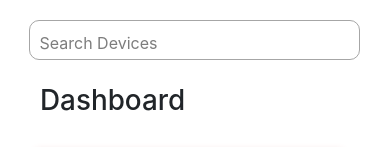
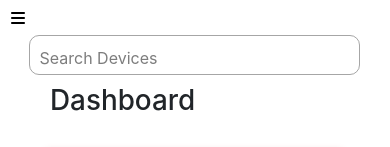
Before and after one commit to Rupam-B/Inventory-mgmt-ippsi-rct, a React (Create React App) app: page /home in a window 390 px wide. Shown: the top 147 px of the page. Built offline with nearby package versions, Linux system fonts and the light colour scheme; no server answers; some icons are missing.

Commit message:
Sidebar css updated

```diff
--- a/src/Components/css/HomePage.css
+++ b/src/Components/css/HomePage.css
@@ -289,7 +289,7 @@
     height: 40px;
     position: absolute;
     right: 30px;
-    top: 20px;
+    top: 35px;
     border-radius: 10px;
     display: flex;
     padding: 10px;
--- a/src/Components/css/Sidebar.css
+++ b/src/Components/css/Sidebar.css
@@ -20,7 +20,7 @@
     position: fixed;
     overflow: hidden;
     z-index: 2;
-    transition: width 0.3s ease; /* Smooth transition for toggle */
+    transition: width 0.3s ease;
 }
 
 .sidebar-hide {
@@ -28,7 +28,7 @@
     width: 0;
     min-width: 0;
     overflow: hidden;
-    transition: width 0.3s ease; /* Smooth transition for toggle */
+    transition: width 0.3s ease;
 }
 
 .sidebar-close-btn {
@@ -84,6 +84,8 @@
     .sidebar-show-btn {
         left: 5px;
         top: 5px;
+        color: black;
+        position: fixed;
     }
 
     .drop-down-link {
--- a/src/Components/css/root.css
+++ b/src/Components/css/root.css
@@ -8,15 +8,21 @@
    width: 20%;
 }
 
+
 @media screen and (max-width:500px) {
     .main-container{
         display: flex;
         width:99vw;
         overflow: scroll;
         padding-right: 10px;
+
         /* border: 1px solid red; */
 
     }
+    .content{
+        margin-left: 10px;
+    }
+
     .model-master-table{
         margin-top: 40px;
         width: 80%;
--- a/src/Components/pages/ProductMaster.jsx
+++ b/src/Components/pages/ProductMaster.jsx
@@ -175,7 +175,7 @@ const ProductMaster = () => {
         <th scope="col">Device Name</th>
         <th scope="col">Vendor</th>
         <th scope="col">Category</th>
-        <th scope="col">Purchase Date</th>
+        {/* <th scope="col">Purchase Date</th> */}
         <th scope="col"></th>
         <th scope="col"></th>
         {/* <th scope="col"></th> */}
--- a/src/Components/sidebar/Sidebar.jsx
+++ b/src/Components/sidebar/Sidebar.jsx
@@ -13,6 +13,8 @@ const Sidebar = () => {
     const [submenu4Open, setSubmenu4Open] = useState(false);
     // const [submenu5Open, setSubmenu5Open] = useState(false);
     const [userName, setUserName] = useState(false);
+
+    const [isMobile , setIsMobile] = useState(false)
 
     const toggleDisplay = () => {
         setDisplayStatus(!displayStatus);
@@ -47,15 +49,35 @@ const Sidebar = () => {
         setUserName( localStorage.getItem("ipssi_userName"))
     },[])
 
+
+        // Set isMobile based on screen size
+        useEffect(() => {
+            const handleResize = () => {
+                setIsMobile(window.innerWidth < 500);
+            };
+
+
+            handleResize();
+
+
+            window.addEventListener('resize', handleResize);
+
+
+            return () => {
+                window.removeEventListener('resize', handleResize);
+            };
+        }, []);
+
+
     return (
         <div>
-            <div className="col-auto col-md-3 col-xl-2 px-sm-2 px-0 bg-dark">
+            <div style={{position:'fixed', width:'0',paddingRight:'30px'}} className="col-auto col-md-3 col-xl-2 px-sm-2 px-0 bg-dark">
                 <div  className={displayStatus ? 'sidebar' : 'sidebar-hide'}>
                     <button onClick={toggleDisplay} className={displayStatus ? 'sidebar-close-btn' : 'sidebar-show-btn-disp-none'}>
                         <i className="fa-solid fa-angle-left"></i>
                     </button>
                     <button onClick={toggleDisplay} className={displayStatus ? 'sidebar-show-btn-disp-none' : 'sidebar-show-btn'}>
-                        <i className="fa-solid fa-angle-right"></i>
+                        <i className={isMobile?"fa-solid fa-bars":"fa-solid fa-angle-right"}></i>
                     </button>
                     <div className="d-flex flex-column align-items-center align-items-sm-start px-3 pt-2 text-white min-vh-100">
                         <Link   className="d-flex align-items-center pb-3 mb-md-0 me-md-auto text-white text-decoration-none">
```
